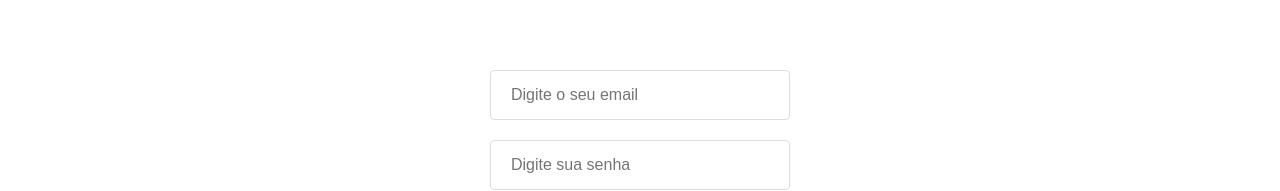
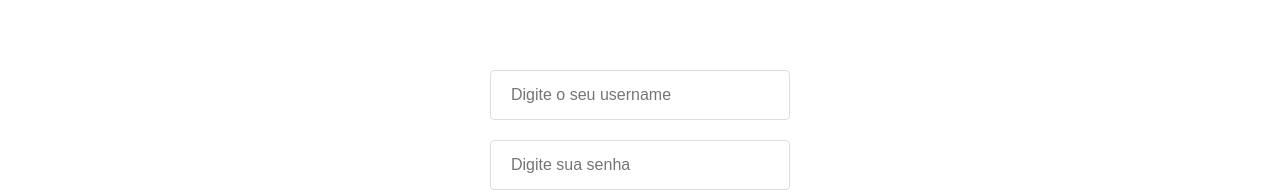
Before and after one commit to gabrielvrl/Byefive, a React (Create React App) app in the folder frontend/: page /login in a window 1280 px wide. Shown: the part 186-377 px from the top of the page. Built offline with nearby package versions, Linux system fonts and the light colour scheme.

Commit message:
login update

```diff
--- a/frontend/src/components/Login/index.js
+++ b/frontend/src/components/Login/index.js
@@ -4,7 +4,7 @@ import { withRouter } from "react-router";
 import "../style.css";
 
 function Login({ history }) {
-    const [email, setEmail] = useState("");
+    const [username, setUsername] = useState("");
     const [password, setPassword] = useState("");
 
     async function handleSubmit(e) {
@@ -20,10 +20,10 @@ function Login({ history }) {
         <div className="container">
             <form onSubmit={handleSubmit}>
                 <input
-                    placeholder="Digite o seu email"
-                    value={email}
-                    type="email"
-                    onChange={(e) => setEmail(e.target.value)}
+                    placeholder="Digite o seu username"
+                    value={username}
+                    type="username"
+                    onChange={(e) => setUsername(e.target.value)}
                 />
                 <input
                     placeholder="Digite sua senha"
```
